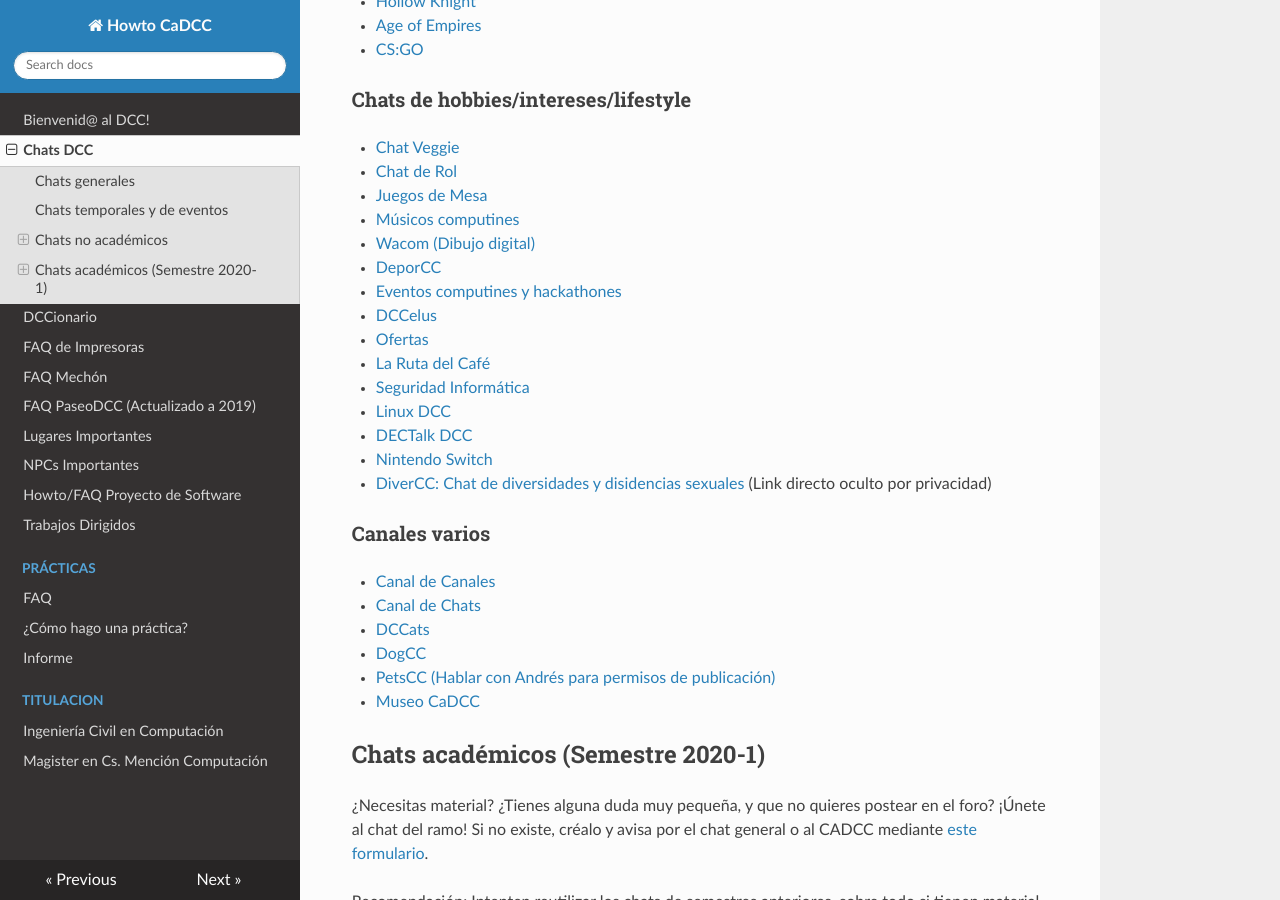
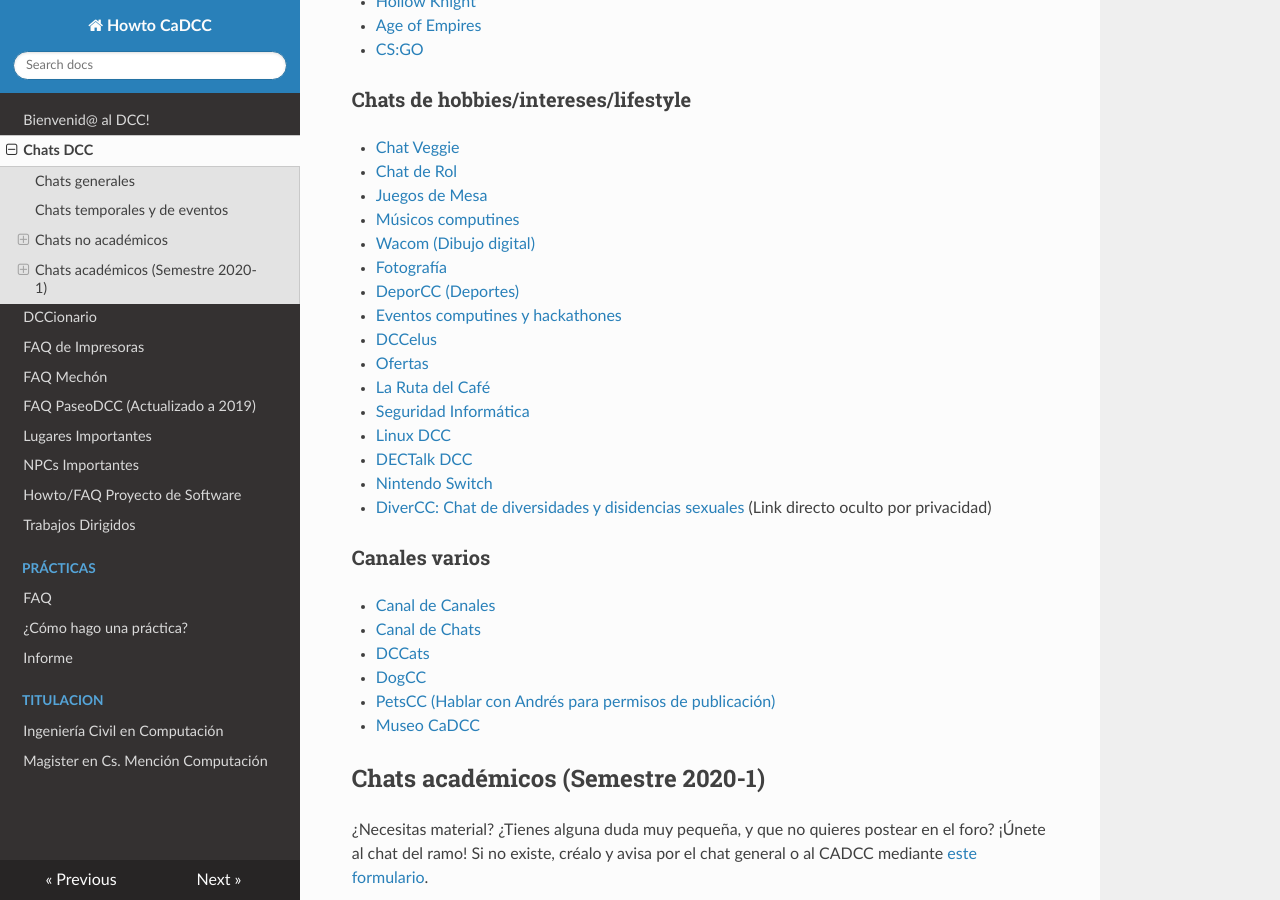
Before and after one commit to cadcc/howto, an MkDocs documentation site: the page built from docs/Chats.md, in a window 1280 px wide and 900 px high, scrolled down 1326 px. Built offline with MkDocs 1.6.1, drawn with Linux system fonts in a browser that asks for light colours; nearby versions of some CDN libraries.

Commit message:
Update Chats.md

```diff
--- a/docs/Chats.md
+++ b/docs/Chats.md
@@ -50,7 +50,8 @@
 - [Juegos de Mesa](https://t.me/joinchat/CCI8eg9j2bqEL0GGTOWdGQ)
 - [Músicos computines](https://t.me/dccmusic)
 - [Wacom (Dibujo digital)](https://t.me/joinchat/BpI_Qw8YoZWGX3S1e_ii0w)
-- [DeporCC](https://t.me/joinchat/AO_luwgiaq_DzSdo3yH-AA)
+- [Fotografía](https://t.me/joinchat/CCI8egrH1b-Q_z68qjwotQ)
+- [DeporCC (Deportes)](https://t.me/joinchat/AO_luwgiaq_DzSdo3yH-AA)
 - [Eventos computines y hackathones](https://t.me/joinchat/AEMcAkJJsrTvT5TcqX4MOQ)
 - [DCCelus](https://t.me/joinchat/ByeJjBI7w-zWC_nPnz-isg)
 - [Ofertas](https://t.me/joinchat/AEMcAlC5WkOJaYrvQVYGoQ)
```
